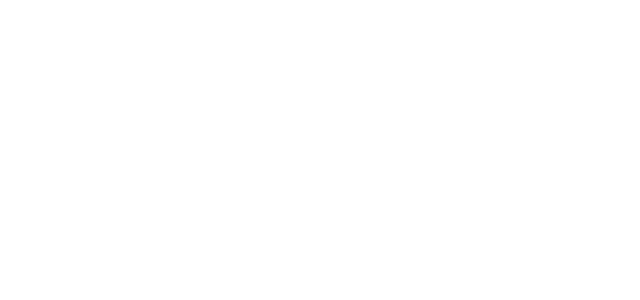
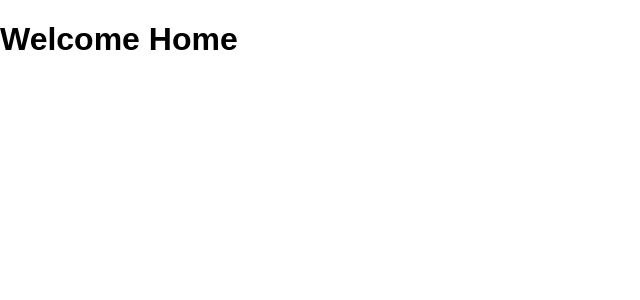
Before and after one commit to hueter/react-router-advanced, a React (Create React App) app: page / in a window 1280 px wide. Shown: the top 300 px of the page, without its empty margins (0-640 px from the left). Built offline with nearby package versions, Linux system fonts and the light colour scheme.

Commit message:
clarified update

```diff
--- a/src/App.js
+++ b/src/App.js
@@ -4,8 +4,7 @@
 
 const Home = props => (
   <div>
-    {/* this nested route only exists if the "exact" prop is not placed on the Home route */}
-    {/* <Route path="/taco" component={props => <small>theres a taco</small>} /> */}
+    <h1>Welcome Home</h1>
   </div>
 );
 const About = props => (
@@ -20,13 +19,14 @@
     return (
       <div>
         <Switch>
-          <Route path="/" component={Home} />
+          {/* The exact prop is necessary for home so it doesn't match all the other paths */}
+          <Route exact path="/" component={Home} />
           {/* exact prop for /about is not necessary unless there are other /about/something routes */}
           <Route exact path="/about" component={About} />
           {/* this is a 404 handler */}
           {/* <Route component={NotFound} /> */}
 
-          {/* Below is a redirect back home */}
+          {/* Below is a redirect back home; this has to be at the bottom as a catch-all */}
           <Redirect to="/" />
         </Switch>
       </div>
```
